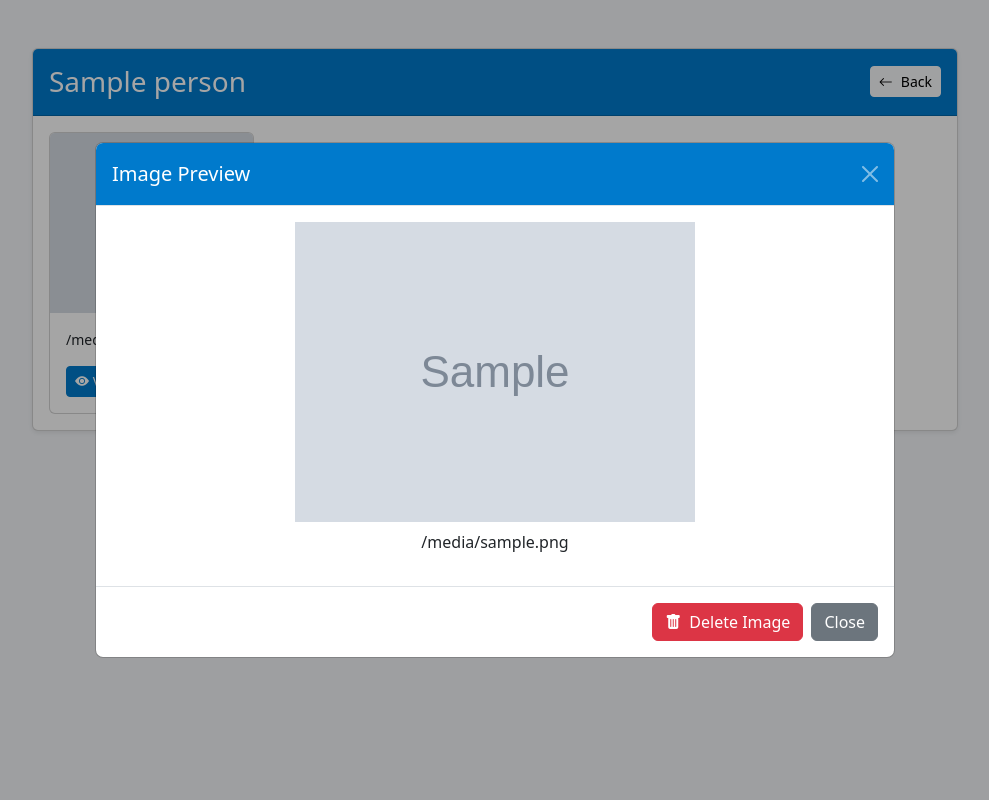
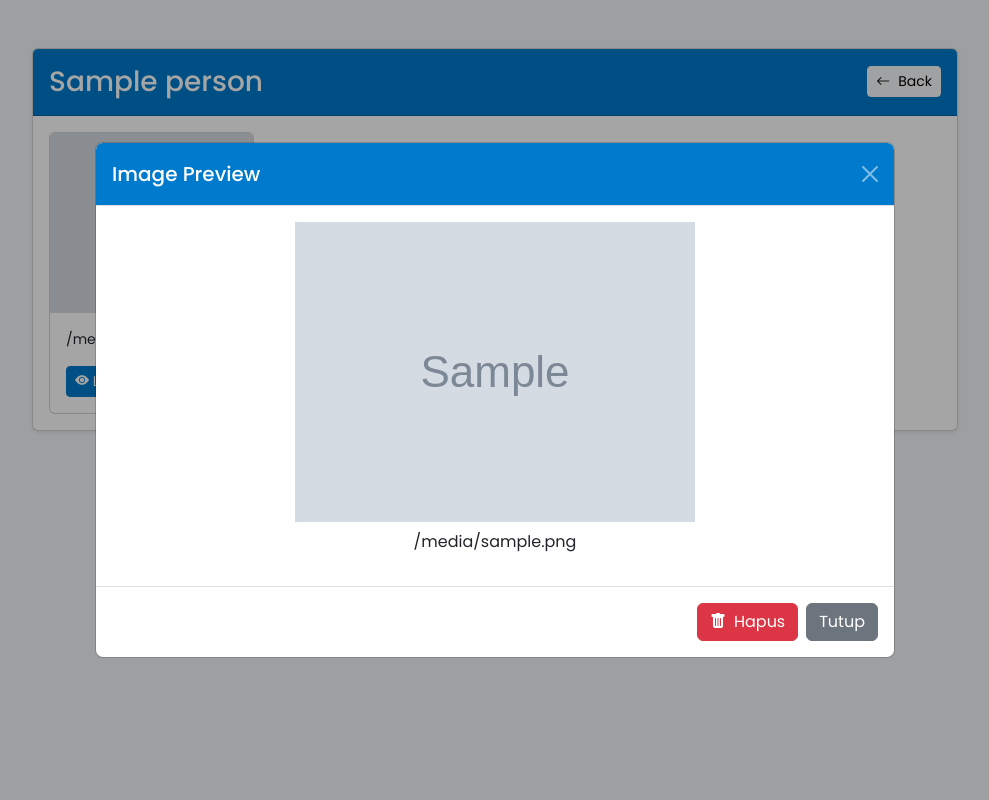
Before and after one commit to rayyanb572/Face-O-Classifier, a Flask app: template templates/admin_view_person.html in a window 1280 px wide, after a click on "Lihat". Shown: the whole page, without its empty margins (145-1134 px from the left). Run offline with Flask 3, Linux system fonts and the light colour scheme; the template is opened without the code that fills it: most values are stand-ins (such as "Sample title", 1, 10 or a date in 2020); grey boxes marked "Sample" are stand-in pictures.

Commit message:
update font

```diff
--- a/static/style.css
+++ b/static/style.css
@@ -3,8 +3,19 @@
 }
 
 body {
+    font-family: 'Poppins', sans-serif;
     background-color: #f4f6f9;
 }
+
+* {
+    font-family: 'Poppins', sans-serif;
+}
+
+h1 {
+    font-family: 'Poppins', sans-serif;
+    font-weight: 700;
+}
+
 
 /* Used only in main page */
 body.centered-content {
--- a/templates/admin.html
+++ b/templates/admin.html
@@ -4,6 +4,9 @@
 <head>
     <!-- CSS Bootstrap -->
     <link href="https://cdn.jsdelivr.net/npm/bootstrap@5.3.0/dist/css/bootstrap.min.css" rel="stylesheet">
+
+    <!-- Google Fonts - Poppins -->
+    <link href="https://fonts.googleapis.com/css2?family=Poppins:wght@300;400;500;600;700&display=swap" rel="stylesheet">
 
     <!-- Meta tags -->
     <meta charset="UTF-8">
--- a/templates/admin_view_person.html
+++ b/templates/admin_view_person.html
@@ -4,6 +4,9 @@
 <head>
     <!-- CSS Bootstrap -->
     <link href="https://cdn.jsdelivr.net/npm/bootstrap@5.3.0/dist/css/bootstrap.min.css" rel="stylesheet">
+
+    <!-- Google Fonts - Poppins -->
+    <link href="https://fonts.googleapis.com/css2?family=Poppins:wght@300;400;500;600;700&display=swap" rel="stylesheet">
 
     <!-- Meta tags -->
     <meta charset="UTF-8">
@@ -53,11 +56,11 @@
                                                 data-bs-target="#imageModal"
                                                 data-image-url="{{ image.url }}"
                                                 data-image-name="{{ image.filename }}">
-                                                <i class="bi bi-eye-fill"></i> View
+                                                <i class="bi bi-eye-fill"></i> Lihat
                                             </button>
                                             <button type="button" class="btn btn-sm btn-danger"
                                                 onclick="deleteImage('{{ image.filename }}', '{{ person.id }}')">
-                                                <i class="bi bi-trash-fill"></i> Delete
+                                                <i class="bi bi-trash-fill"></i> Hapus
                                             </button>
                                         </div>
                                     </div>
@@ -90,9 +93,9 @@
                 </div>
                 <div class="modal-footer">
                     <button type="button" class="btn btn-danger" onclick="deleteImageFromModal()">
-                        <i class="bi bi-trash-fill me-2"></i>Delete Image
+                        <i class="bi bi-trash-fill me-2"></i>Hapus
                     </button>
-                    <button type="button" class="btn btn-secondary" data-bs-dismiss="modal">Close</button>
+                    <button type="button" class="btn btn-secondary" data-bs-dismiss="modal">Tutup</button>
                 </div>
             </div>
         </div>
--- a/templates/index.html
+++ b/templates/index.html
@@ -4,6 +4,10 @@
 <head>
     <!-- CSS Bootstrap -->
     <link href="https://cdn.jsdelivr.net/npm/bootstrap@5.3.0/dist/css/bootstrap.min.css" rel="stylesheet">
+
+
+    <!-- Google Fonts - Poppins -->
+    <link href="https://fonts.googleapis.com/css2?family=Poppins:wght@300;400;500;600;700&display=swap" rel="stylesheet">
 
     <!-- Meta tags -->
     <meta charset="UTF-8">
--- a/templates/preview_folders.html
+++ b/templates/preview_folders.html
@@ -3,6 +3,9 @@
 <head>
     <!-- CSS & Assets -->
     <link href="https://cdn.jsdelivr.net/npm/bootstrap@5.3.0/dist/css/bootstrap.min.css" rel="stylesheet">
+    <!-- Google Fonts - Poppins -->
+    <link href="https://fonts.googleapis.com/css2?family=Poppins:wght@300;400;500;600;700&display=swap" rel="stylesheet">
+
     <link href="https://cdn.jsdelivr.net/npm/bootstrap-icons@1.10.0/font/bootstrap-icons.css" rel="stylesheet">
     <link href="{{ url_for('static', filename='style.css') }}" rel="stylesheet">
     <!-- Meta -->
--- a/templates/preview_images.html
+++ b/templates/preview_images.html
@@ -3,6 +3,9 @@
 <head>
     <!-- CSS & Assets -->
     <link href="https://cdn.jsdelivr.net/npm/bootstrap@5.3.0/dist/css/bootstrap.min.css" rel="stylesheet">
+    <!-- Google Fonts - Poppins -->
+    <link href="https://fonts.googleapis.com/css2?family=Poppins:wght@300;400;500;600;700&display=swap" rel="stylesheet">
+
     <link href="https://cdn.jsdelivr.net/npm/bootstrap-icons@1.10.0/font/bootstrap-icons.css" rel="stylesheet">
     <link href="{{ url_for('static', filename='style.css') }}" rel="stylesheet">
     <!-- Meta -->
```
Also changed, not shown: templates/admin_audit.html (+5 -9 lines).
